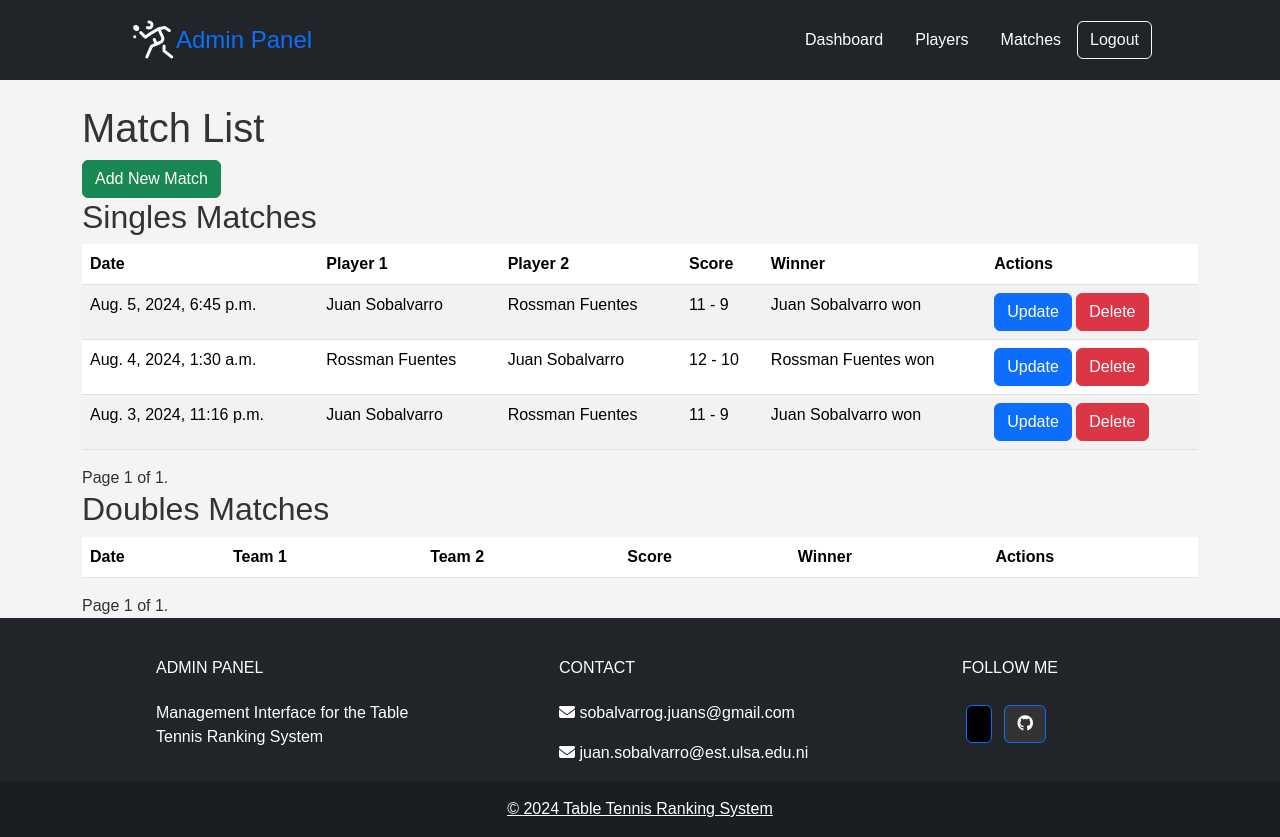
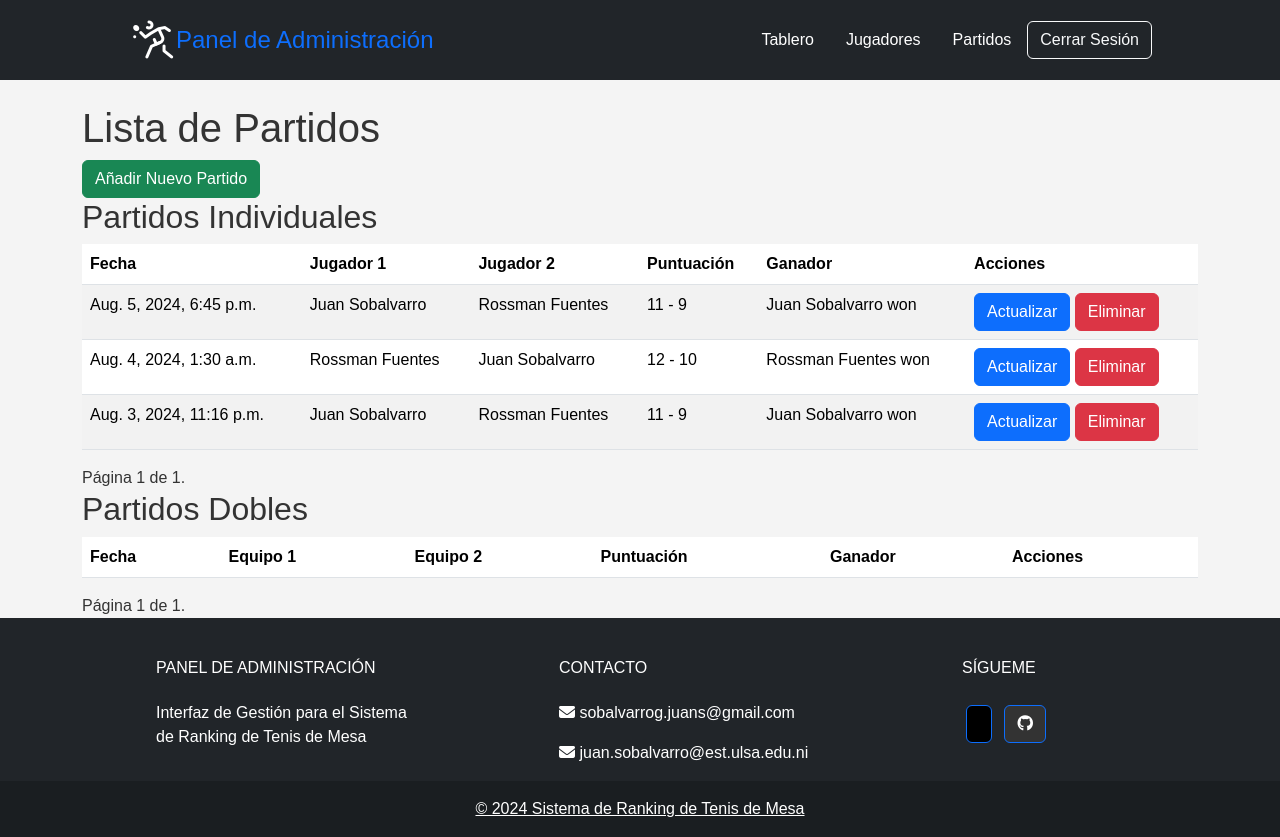
Before and after one commit to JuanSobalvarro/ttranking, a Django app: page /admin-panel/matches/ in a window 1280 px wide. Run offline with Django 5.2, Linux system fonts and the light colour scheme; a user stored in the database is signed in; data comes from the database, SQL or seed files in the repository; data that the repository does not hold is empty; parts of the project's set-up code (start-up, migrations or seed data) failed here and were passed over.

Commit message:
Translation to spanish html templates

```diff
--- a/ttranking/admin_panel/templates/admin_panel/base.html
+++ b/ttranking/admin_panel/templates/admin_panel/base.html
@@ -1,34 +1,34 @@
 <!DOCTYPE html>
-<html lang="en" xmlns="http://www.w3.org/1999/html">
+<html lang="es" xmlns="http://www.w3.org/1999/html">
 <head>
     {% load static %}
     <meta charset="UTF-8">
     <meta name="viewport" content="width=device-width, initial-scale=1.0">
-    <title>{% block title %}Admin Panel{% endblock %}</title>
+    <title>{% block title %}Panel de Administración{% endblock %}</title>
     <!-- Font Awesome -->
     <link rel="stylesheet" href="https://cdnjs.cloudflare.com/ajax/libs/font-awesome/6.4.2/css/all.min.css"/>
     <!-- Google Fonts Roboto -->
     <link rel="stylesheet" href="https://fonts.googleapis.com/css2?family=Roboto:wght@300;400;500;700;900&display=swap"/>
     <!-- Bootstrap CSS -->
     <link href="https://cdn.jsdelivr.net/npm/bootstrap@5.3.3/dist/css/bootstrap.min.css" rel="stylesheet" integrity="sha384-QWTKZyjpPEjISv5WaRU9OFeRpok6YctnYmDr5pNlyT2bRjXh0JMhjY6hW+ALEwIH" crossorigin="anonymous">
-    <!-- Custom Styles -->
+    <!-- Estilos Personalizados -->
     <link rel="stylesheet" href="{% static 'admin_panel/css/styles.css' %}">
 </head>
 <body>
     <header class="d-flex flex-wrap justify-content-between py-3 bg-dark text-white" id="admin-nav-header" style="padding-left: 10%; padding-right: 10%;">
         <a href="{% url 'admin_panel:dashboard' %}" class="d-flex align-items-center mb-3 mb-md-0 me-md-auto link-body-light text-decoration-none">
             <img src="{% static 'core/images/logo-white-48.png' %}" alt="" height="48"/>
-            <span class="fs-4">Admin Panel</span>
+            <span class="fs-4">Panel de Administración</span>
         </a>
         <ul class="nav d-flex align-items-center">
-            <li class="nav-item"><a href="{% url 'admin_panel:dashboard' %}" class="nav-link text-white" aria-current="page">Dashboard</a></li>
-            <li class="nav-item"><a href="{% url 'admin_panel:player_list' %}" class="nav-link text-white">Players</a></li>
-            <li class="nav-item"><a href="{% url 'admin_panel:match_list' %}" class="nav-link text-white">Matches</a></li>
-            <!-- Logout Button -->
+            <li class="nav-item"><a href="{% url 'admin_panel:dashboard' %}" class="nav-link text-white" aria-current="page">Tablero</a></li>
+            <li class="nav-item"><a href="{% url 'admin_panel:player_list' %}" class="nav-link text-white">Jugadores</a></li>
+            <li class="nav-item"><a href="{% url 'admin_panel:match_list' %}" class="nav-link text-white">Partidos</a></li>
+            <!-- Botón de Cerrar Sesión -->
             <li class="nav-item">
                 <form action="{% url 'admin_panel:logout' %}" method="post" style="display: inline;">
                     {% csrf_token %}
-                    <button type="submit" class="btn btn-outline-light">Logout</button>
+                    <button type="submit" class="btn btn-outline-light">Cerrar Sesión</button>
                 </form>
             </li>
         </ul>
@@ -36,62 +36,62 @@
 
     <main role="main" class="container mt-4">
         {% block content %}
-        <!-- Page-specific content -->
+        <!-- Contenido Específico de la Página -->
         {% endblock %}
     </main>
 
-    <!-- Footer -->
+    <!-- Pie de Página -->
     <footer class="footer text-center text-lg-start text-white bg-dark" style="margin-bottom: 0;">
-        <!-- Grid container -->
+        <!-- Contenedor Grid -->
         <div class="container p-4 pb-0">
-            <!-- Section: Links -->
+            <!-- Sección: Enlaces -->
             <section>
-                <!--Grid row-->
+                <!-- Fila de Grid -->
                 <div class="row">
-                    <!-- Grid column -->
+                    <!-- Columna de Grid -->
                     <div class="col-md-3 col-lg-3 col-xl-3 mx-auto mt-3">
-                        <h6 class="text-uppercase mb-4 font-weight-bold">Admin Panel</h6>
-                        <p>Management Interface for the Table Tennis Ranking System</p>
+                        <h6 class="text-uppercase mb-4 font-weight-bold">Panel de Administración</h6>
+                        <p>Interfaz de Gestión para el Sistema de Ranking de Tenis de Mesa</p>
                     </div>
-                    <!-- Grid column -->
+                    <!-- Columna de Grid -->
                     <hr class="w-100 clearfix d-md-none" />
-                    <!-- Grid column -->
+                    <!-- Columna de Grid -->
                     <div class="col-md-4 col-lg-3 col-xl-3 mx-auto mt-3">
-                        <h6 class="text-uppercase mb-4 font-weight-bold">Contact</h6>
+                        <h6 class="text-uppercase mb-4 font-weight-bold">Contacto</h6>
                         <p><i class="fas fa-envelope mr-3"></i> sobalvarrog.juans@gmail.com</p>
                         <p><i class="fas fa-envelope mr-3"></i> juan.sobalvarro@est.ulsa.edu.ni</p>
                     </div>
-                    <!-- Grid column -->
+                    <!-- Columna de Grid -->
                     <div class="col-md-3 col-lg-2 col-xl-2 mx-auto mt-3">
-                        <h6 class="text-uppercase mb-4 font-weight-bold">Follow me</h6>
+                        <h6 class="text-uppercase mb-4 font-weight-bold">Sígueme</h6>
                         <!-- Twitter -->
                         <a class="btn btn-primary btn-floating m-1" style="background-color: #000000" href="https://x.com/JuanSobalvarroG" role="button"><i class="fa-brands fa-x-twitter"></i></a>
                         <!-- Github -->
                         <a class="btn btn-primary btn-floating m-1" style="background-color: #333333" href="https://github.com/JuanSobalvarro" role="button"><i class="fa-brands fa-github"></i></a>
                     </div>
                 </div>
-                <!--Grid row-->
+                <!-- Fila de Grid -->
             </section>
-            <!-- Section: Links -->
+            <!-- Sección: Enlaces -->
         </div>
-        <!-- Grid container -->
+        <!-- Contenedor Grid -->
 
         <!-- Copyright -->
         <div class="text-center p-3" style="background-color: rgba(0, 0, 0, 0.2)">
-            <a class="text-white" href="https://github.com/JuanSobalvarro/tt-ranking-system">© 2024 Table Tennis Ranking System</a>
+            <a class="text-white" href="https://github.com/JuanSobalvarro/tt-ranking-system">© 2024 Sistema de Ranking de Tenis de Mesa</a>
         </div>
         <!-- Copyright -->
     </footer>
-    <!-- Footer -->
+    <!-- Pie de Página -->
 
     <!-- JavaScript -->
     <script src="https://cdn.jsdelivr.net/npm/jquery@3.5.1/dist/jquery.slim.min.js"></script>
     <script src="https://cdn.jsdelivr.net/npm/@popperjs/core@2.11.6/dist/umd/popper.min.js"></script>
     <script src="https://cdn.jsdelivr.net/npm/bootstrap@5.3.3/dist/js/bootstrap.bundle.min.js"></script>
 
-    <!-- Custom JavaScript -->
+    <!-- JavaScript Personalizado -->
     <script>
-        // JavaScript to set the active class on the current page link
+        // JavaScript para establecer la clase activa en el enlace de la página actual
         document.addEventListener('DOMContentLoaded', function () {
             var currentPath = window.location.pathname;
             var navLinks = document.querySelectorAll('.nav-link');
@@ -112,7 +112,7 @@
     </script>
 
     {% block scripts %}
-    <!-- Additional page-specific scripts -->
+    <!-- Scripts adicionales específicos de la página -->
     {% endblock %}
 </body>
 </html>
--- a/ttranking/admin_panel/templates/admin_panel/matches/match_list.html
+++ b/ttranking/admin_panel/templates/admin_panel/matches/match_list.html
@@ -2,19 +2,19 @@
 {% load static %}
 
 {% block content %}
-<h1>Match List</h1>
-<a href="{% url 'admin_panel:match_add' %}" class="btn btn-success">Add New Match</a>
+<h1>Lista de Partidos</h1>
+<a href="{% url 'admin_panel:match_add' %}" class="btn btn-success">Añadir Nuevo Partido</a>
 
-<h2>Singles Matches</h2>
+<h2>Partidos Individuales</h2>
 <table class="table table-striped">
     <thead>
         <tr>
-            <th>Date</th>
-            <th>Player 1</th>
-            <th>Player 2</th>
-            <th>Score</th>
-            <th>Winner</th>
-            <th>Actions</th>
+            <th>Fecha</th>
+            <th>Jugador 1</th>
+            <th>Jugador 2</th>
+            <th>Puntuación</th>
+            <th>Ganador</th>
+            <th>Acciones</th>
         </tr>
     </thead>
     <tbody>
@@ -26,8 +26,8 @@
             <td>{{ match.score }}</td>
             <td>{{ match.winner_display }}</td>
             <td>
-                <a href="{% url 'admin_panel:match_update' pk=match.id %}?match_type=S" class="btn btn-primary">Update</a>
-                <a href="{% url 'admin_panel:match_delete' pk=match.id %}?match_type=S" class="btn btn-danger">Delete</a>
+                <a href="{% url 'admin_panel:match_update' pk=match.id %}?match_type=S" class="btn btn-primary">Actualizar</a>
+                <a href="{% url 'admin_panel:match_delete' pk=match.id %}?match_type=S" class="btn btn-danger">Eliminar</a>
             </td>
         </tr>
         {% endfor %}
@@ -37,31 +37,31 @@
 <div class="pagination">
     <span class="step-links">
         {% if singles_matches.has_previous %}
-            <a href="?singles_page=1">&laquo; first</a>
-            <a href="?singles_page={{ singles_matches.previous_page_number }}">previous</a>
+            <a href="?singles_page=1">&laquo; primero</a>
+            <a href="?singles_page={{ singles_matches.previous_page_number }}">anterior</a>
         {% endif %}
 
         <span class="current">
-            Page {{ singles_matches.number }} of {{ singles_matches.paginator.num_pages }}.
+            Página {{ singles_matches.number }} de {{ singles_matches.paginator.num_pages }}.
         </span>
 
         {% if singles_matches.has_next %}
-            <a href="?singles_page={{ singles_matches.next_page_number }}">next</a>
-            <a href="?singles_page={{ singles_matches.paginator.num_pages }}">last &raquo;</a>
+            <a href="?singles_page={{ singles_matches.next_page_number }}">siguiente</a>
+            <a href="?singles_page={{ singles_matches.paginator.num_pages }}">último &raquo;</a>
         {% endif %}
     </span>
 </div>
 
-<h2>Doubles Matches</h2>
+<h2>Partidos Dobles</h2>
 <table class="table table-striped">
     <thead>
         <tr>
-            <th>Date</th>
-            <th>Team 1</th>
-            <th>Team 2</th>
-            <th>Score</th>
-            <th>Winner</th>
-            <th>Actions</th>
+            <th>Fecha</th>
+            <th>Equipo 1</th>
+            <th>Equipo 2</th>
+            <th>Puntuación</th>
+            <th>Ganador</th>
+            <th>Acciones</th>
         </tr>
     </thead>
     <tbody>
@@ -73,8 +73,8 @@
             <td>{{ match.score }}</td>
             <td>{{ match.winner_display }}</td>
             <td>
-                <a href="{% url 'admin_panel:match_update' pk=match.id %}?match_type=D" class="btn btn-primary">Update</a>
-                <a href="{% url 'admin_panel:match_delete' pk=match.id %}?match_type=D" class="btn btn-danger">Delete</a>
+                <a href="{% url 'admin_panel:match_update' pk=match.id %}?match_type=D" class="btn btn-primary">Actualizar</a>
+                <a href="{% url 'admin_panel:match_delete' pk=match.id %}?match_type=D" class="btn btn-danger">Eliminar</a>
             </td>
         </tr>
         {% endfor %}
@@ -84,17 +84,17 @@
 <div class="pagination">
     <span class="step-links">
         {% if doubles_matches.has_previous %}
-            <a href="?doubles_page=1">&laquo; first</a>
-            <a href="?doubles_page={{ doubles_matches.previous_page_number }}">previous</a>
+            <a href="?doubles_page=1">&laquo; primero</a>
+            <a href="?doubles_page={{ doubles_matches.previous_page_number }}">anterior</a>
         {% endif %}
 
         <span class="current">
-            Page {{ doubles_matches.number }} of {{ doubles_matches.paginator.num_pages }}.
+            Página {{ doubles_matches.number }} de {{ doubles_matches.paginator.num_pages }}.
         </span>
 
         {% if doubles_matches.has_next %}
-            <a href="?doubles_page={{ doubles_matches.next_page_number }}">next</a>
-            <a href="?doubles_page={{ doubles_matches.paginator.num_pages }}">last &raquo;</a>
+            <a href="?doubles_page={{ doubles_matches.next_page_number }}">siguiente</a>
+            <a href="?doubles_page={{ doubles_matches.paginator.num_pages }}">último &raquo;</a>
         {% endif %}
     </span>
 </div>
--- a/ttranking/admin_panel/templates/admin_panel/matches/match_update.html
+++ b/ttranking/admin_panel/templates/admin_panel/matches/match_update.html
@@ -2,11 +2,11 @@
 {% load static %}
 
 {% block content %}
-<h1>Update Match</h1>
+<h1>Actualizar Partido</h1>
 
 <form method="post">
     {% csrf_token %}
     {{ form.as_p }}
-    <button type="submit" class="btn btn-primary">Update</button>
+    <button type="submit" class="btn btn-primary">Actualizar</button>
 </form>
 {% endblock %}
```
Also changed, not shown: ttranking/admin_panel/templates/admin_panel/admin_dashboard.html (+20 -21 lines), ttranking/admin_panel/templates/admin_panel/login.html (+5 -5 lines), ttranking/admin_panel/templates/admin_panel/matches/match_add.html (+7 -7 lines), ttranking/admin_panel/templates/admin_panel/matches/match_delete.html (+4 -4 lines), ttranking/admin_panel/templates/admin_panel/players/player_add.html (+4 -4 lines), ttranking/admin_panel/templates/admin_panel/players/player_delete.html (+4 -4 lines), ttranking/admin_panel/templates/admin_panel/players/player_edit.html (+4 -4 lines), ttranking/admin_panel/templates/admin_panel/players/player_list.html (+10 -10 lines), ttranking/core/templates/core/base.html (+15 -15 lines), ttranking/core/templates/core/base_error.html (+9 -9 lines), ttranking/core/templates/core/home.html (+45 -26 lines), ttranking/players/templates/players/player_detail.html (+4 -4 lines), ttranking/players/templates/players/player_list.html (+11 -10 lines).
